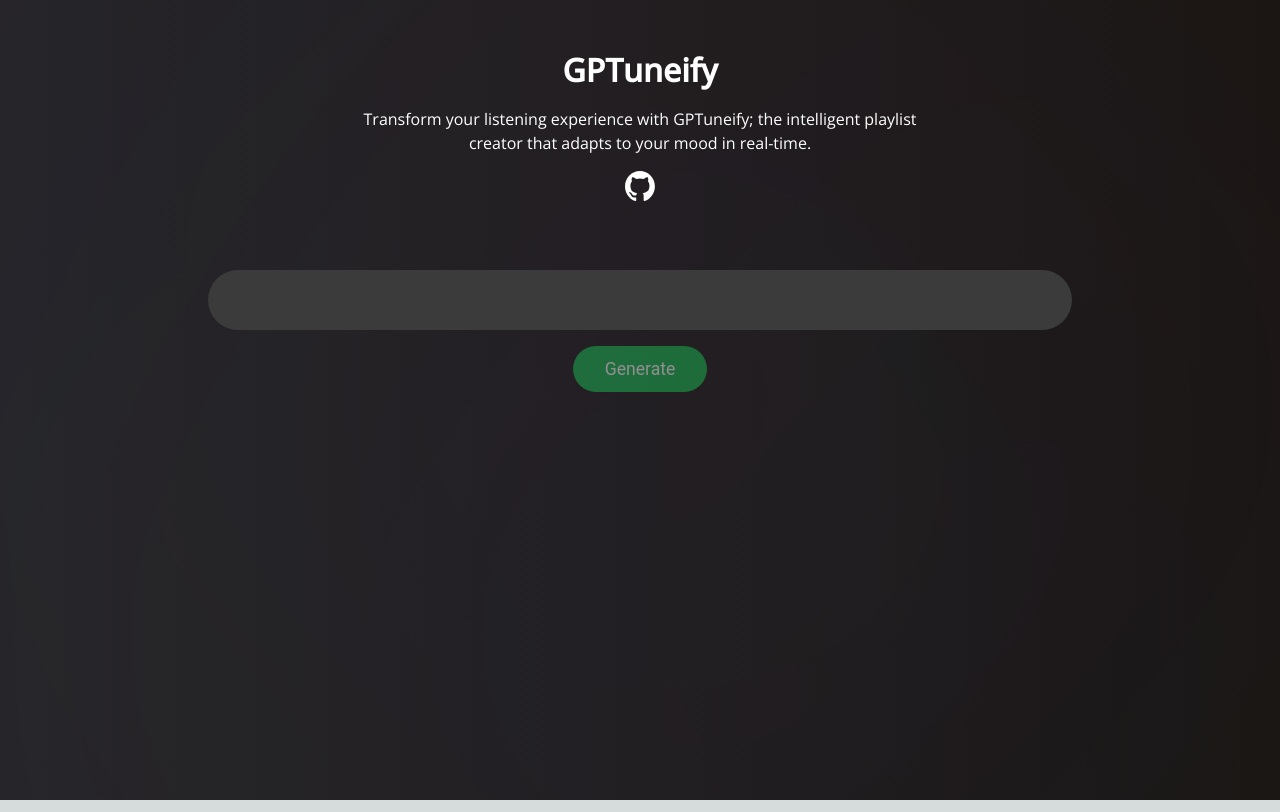
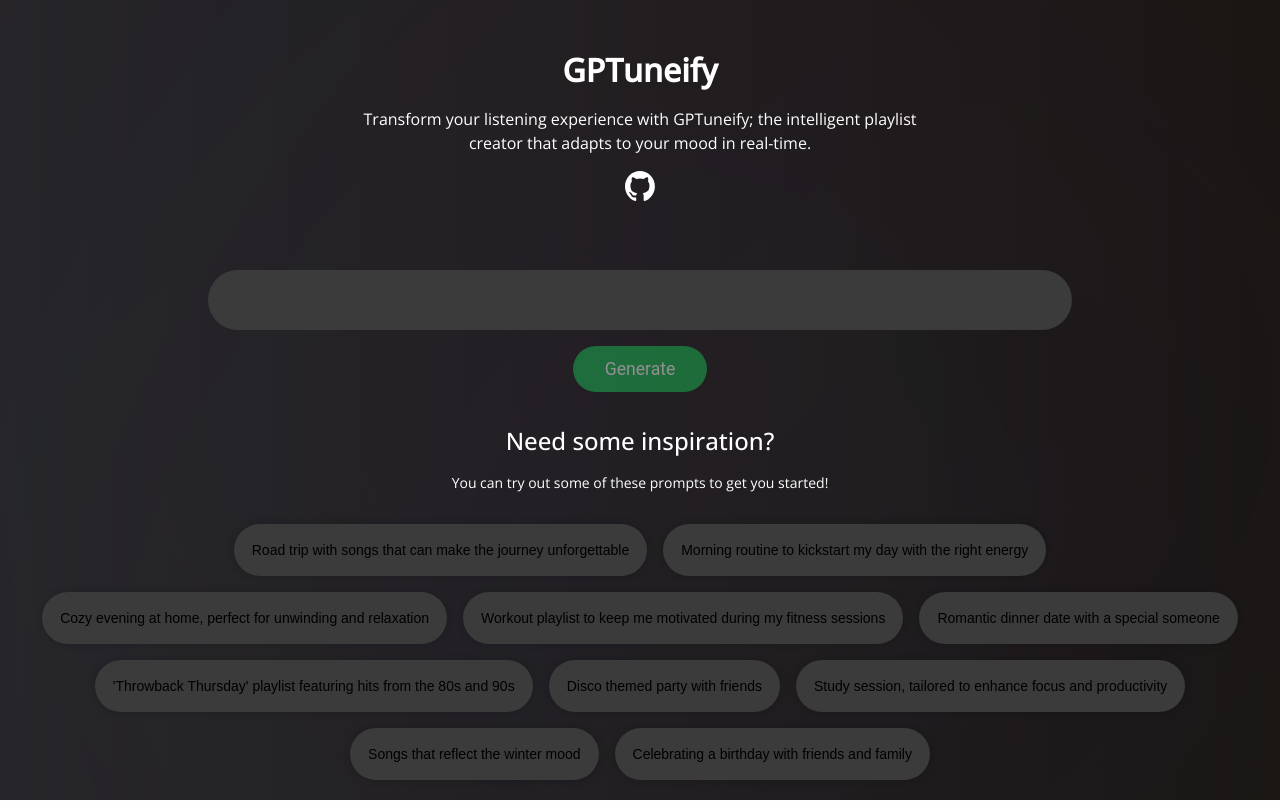
Before and after one commit to baris5d/gptuneify, a Next.js app: page / in a window 1280 px wide. Built offline with nearby package versions, Linux system fonts and the light colour scheme.

Commit message:
feat: adds prompt examples to landing page
This feature adds pre-crafted prompts to get the user started on using the app quickly

```diff
--- /dev/null
+++ b/src/components/Prompts/index.tsx
@@ -0,0 +1,51 @@
+import styles from "./prompts.module.css";
+
+interface PromptProps {
+  order: number;
+  description: string;
+  onPromptClick: (prompt: string) => void;
+}
+
+const Prompt = (props: PromptProps) => {
+    return (
+        <button className={`${styles.prompt__wrapper} ${styles.prompt__wrapper__anim}`}
+          style={{"--animation-order": props.order } as React.CSSProperties}
+          onClick={() => props?.onPromptClick(props.description)}
+          >
+            <p className={styles.prompt__description}>{props.description}</p>
+        </button>
+    );
+}
+
+const promptList = [
+  "Road trip with songs that can make the journey unforgettable",
+  "Morning routine to kickstart my day with the right energy",
+  "Cozy evening at home, perfect for unwinding and relaxation",
+  "Workout playlist to keep me motivated during my fitness sessions",
+  "Romantic dinner date with a special someone",
+  "'Throwback Thursday' playlist featuring hits from the 80s and 90s",
+  "Disco themed party with friends",
+  "Study session, tailored to enhance focus and productivity",
+  "Songs that reflect the winter mood",
+  "Celebrating a birthday with friends and family",
+];
+
+
+interface PromptsProps {
+  onPromptClick: (prompt: string) => void;
+}
+
+export const Prompts = (props: PromptsProps) => {
+    return (
+        <div className={styles.prompts__wrapper}>
+            <h1 className={styles.prompts__title}>Need some inspiration?</h1>
+            <p className={styles.prompts__description}>You can try out some of these prompts to get you started!</p>
+
+            <div className={styles.prompts__container}>
+                {promptList.map((prompt, index) => (
+                    <Prompt key={index} order={index} description={prompt} onPromptClick={props.onPromptClick}/>
+                ))}
+            </div>
+        </div>
+    );
+};
--- /dev/null
+++ b/src/components/Prompts/prompts.module.css
@@ -0,0 +1,82 @@
+.prompts__wrapper {
+  display: flex;
+  align-items: center;
+  justify-content: center;
+  flex-direction: column;
+  width: 100%;
+  gap: 1rem;
+  padding: 1rem 0;
+  color: #fff;
+}
+
+.prompts__title {
+  font-size: 1.5rem;
+  font-weight: 500;
+}
+
+.prompts__description {
+  font-size: 0.875rem;
+  font-weight: 400;
+  text-align: center;
+}
+
+.prompts__container {
+  display: flex;
+  align-items: center;
+  justify-content: center;
+  flex-wrap: wrap;
+  gap: 1rem;
+  width: 100%;
+  padding: 1rem 2rem;
+}
+
+.prompt__wrapper {
+  display: flex;
+  appearance: none;
+  align-items: center;
+  justify-content: center;
+  gap: 1rem;
+  padding: 1rem ;
+  border-radius: 5rem;
+  background: #3b3b3b;
+  cursor: pointer;
+  box-shadow: 0 0 0.5rem rgba(0, 0, 0, 0.2);
+  border: 2px solid transparent;
+  opacity: 0;
+}
+
+.prompt__wrapper__anim {
+  animation: promptAnim 0.5s ease forwards;
+  animation-delay: calc(100ms * var(--animation-order));
+}
+
+@keyframes promptAnim {
+  0% {
+    opacity: 0;
+    transform: translateY(1rem);
+  }
+  100% {
+    opacity: 1;
+    transform: translateY(0);
+  }
+}
+
+.prompt__wrapper:hover {
+  border: 2px solid #1db954;
+}
+
+.prompt__wrapper:active {
+  border: 2px solid #1db954;
+  background: #1db954;
+}
+
+.prompt__title {
+  font-size: 1.5rem;
+  font-weight: 500;
+}
+
+.prompt__description {
+  font-size: 0.875rem;
+  font-weight: 400;
+  text-align: center;
+}
--- a/src/pages/index.tsx
+++ b/src/pages/index.tsx
@@ -5,6 +5,7 @@ import { Playlist } from "@/components/Playist";
 import { Header } from "@/components/Header";
 import Loader from "@/components/Loader";
 import Error from "@/components/Error";
+import { Prompts } from "@/components/Prompts";
 
 const loaderMessages = [
     "Alright, we are trying to find best playlist for you... 👨🏻‍💻",
@@ -29,10 +30,12 @@ export default function Home() {
     const [isSearching, setIsSearching] = useState<boolean>(false);
     const [playlist, setPlaylist] = useState<any>([]);
     const [errorMessage, setErrorMessage] = useState<any>();
+    const [showPrompts, setShowPrompts] = useState<boolean>(true);
 
     const handleSubmit = async (event: any) => {
         event.preventDefault();
         setIsSearching(true);
+        setShowPrompts(false);
         setErrorMessage("");
 
         const result = await fetch("/api/generate", {
@@ -57,9 +60,14 @@ export default function Home() {
                 setErrorMessage(content);
                 setPlaylist([]);
                 setIsSearching(false);
+                setShowPrompts(true);
             }
         });
     };
+
+    const handlePromptClick = (prompt: string) => {
+        setMessage(prompt);
+    }
 
     return (
         <main>
@@ -99,6 +107,7 @@ export default function Home() {
                     {isSearching && <Loader loaderMessages={loaderMessages} />}
                 </div>
             </div>
+            {showPrompts && <Prompts onPromptClick={handlePromptClick}/> }
             <div className={styles.background__2}>
                 <div></div>
                 <div></div>
```
